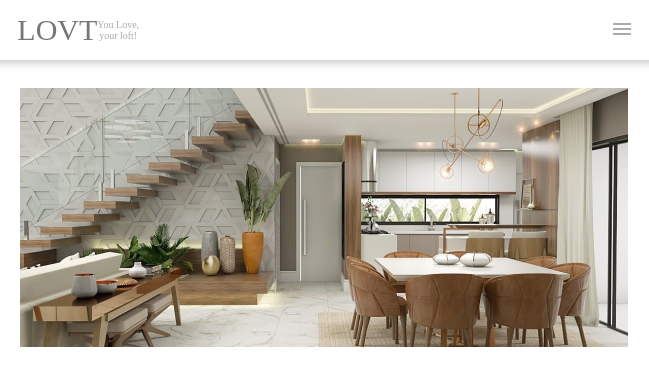
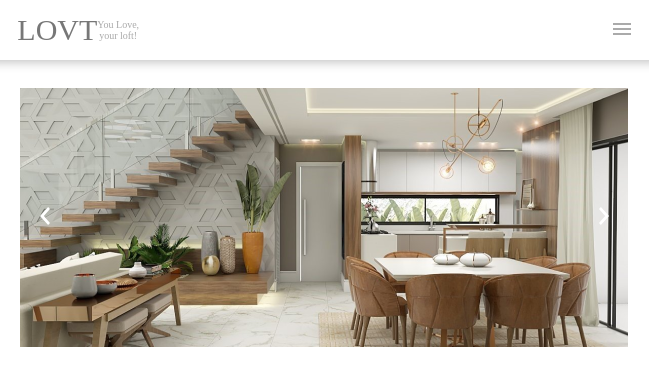
Before and after one commit to Igor-Willas/LOVT, a website: page index.html in a window 1280 px wide. Shown: the top 372 px of the page, 316-965 px from the left. Drawn offline with Linux system fonts and the light colour scheme; files whose address does not match are found by name.

Commit message:
finalizando a página

```diff
--- a/css/style.css
+++ b/css/style.css
@@ -70,8 +70,17 @@ a {
     background-position: center;
     background-repeat: no-repeat;
     margin: 4% 0;
-    /* width: 608px; */
     height: 259px;
+
+    display: flex;
+    justify-content: space-between;
+    align-items: center;
+    padding: 0px 64px;
+}
+
+button {
+    border: none;
+    background: transparent;
 }
 
 /* SESSÃO-2*/
--- a/index.html
+++ b/index.html
@@ -24,12 +24,12 @@
         <main>
 
         <section class="banner">
-            <!-- <button>
+            <button>
                 <img src="./images/arrow left.svg" alt="">
             </button>
             <button>
                 <img src="./images/arrow rigth.svg" alt="">
-            </button> -->
+            </button>
         </section>
 
         <section class="sessao-2">
```
